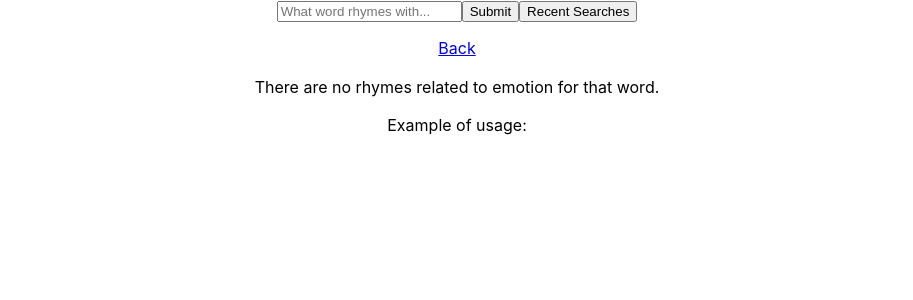
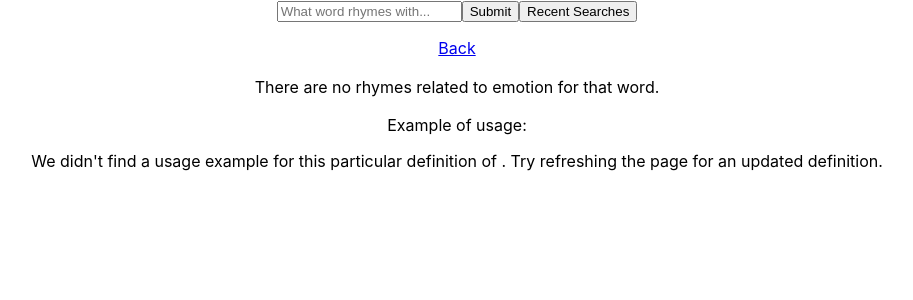
Before and after one commit to tanishaldavey/the-emotional-rhymer, a React (Create React App) app: page /1/rhymes/1/word-details in a window 1280 px wide. Shown: the top 300 px of the page, without its empty margins (183-1096 px from the left). Built offline with nearby package versions, Linux system fonts and the light colour scheme.

Commit message:
Provide 'error handling' to let a user know what to do if they don't find a usage example for the word they clicked on.

```diff
--- a/src/containers/WordDetailsContainer/WordDetailsContainer.js
+++ b/src/containers/WordDetailsContainer/WordDetailsContainer.js
@@ -9,6 +9,7 @@ const WordDetailsContainer = ({ wordDetails }) => {
     <p>{wordDetails.partOfSpeech}</p>
     <p>{wordDetails.definition}</p>
     <p>Example of usage:</p>
+    {!Array.isArray(wordDetails.examples) && <p>We didn't find a usage example for this particular definition of {wordDetails.word}. Try refreshing the page for an updated definition.</p>}
     <p>{wordDetails.examples}</p>
     </section>
   )
```
